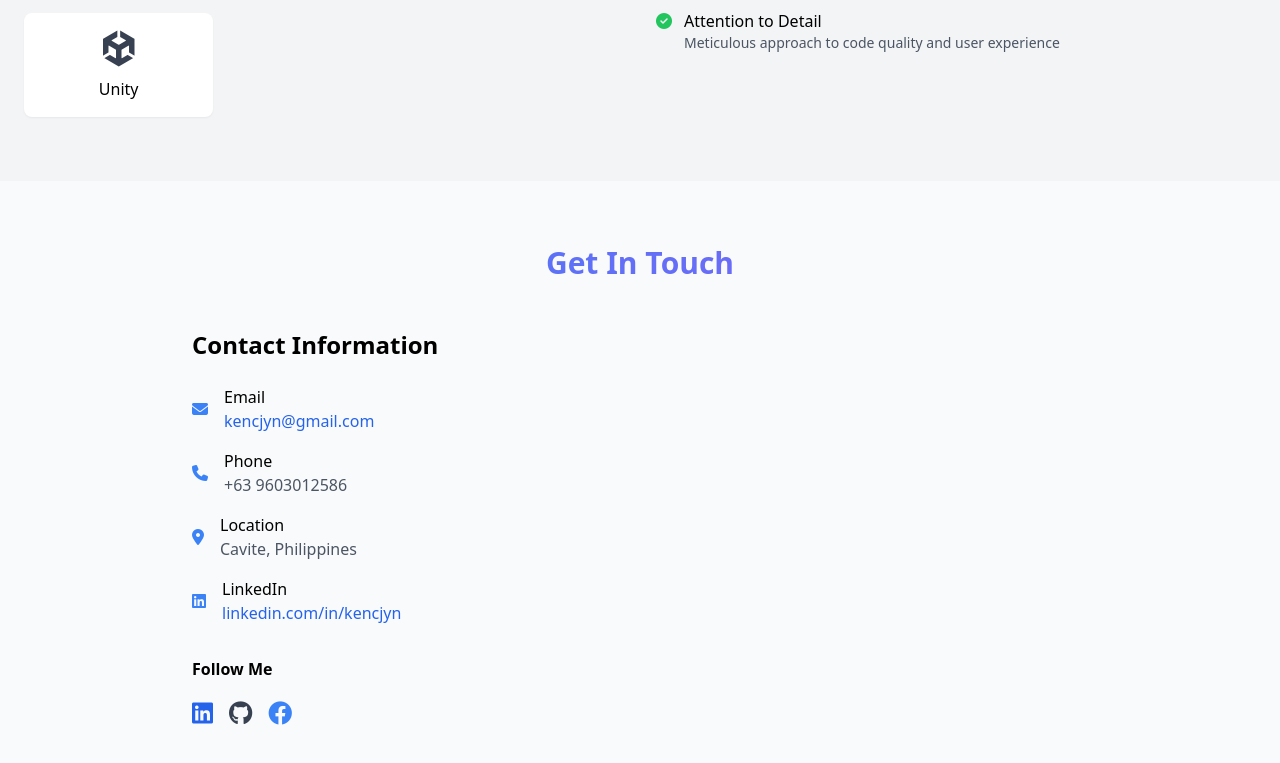
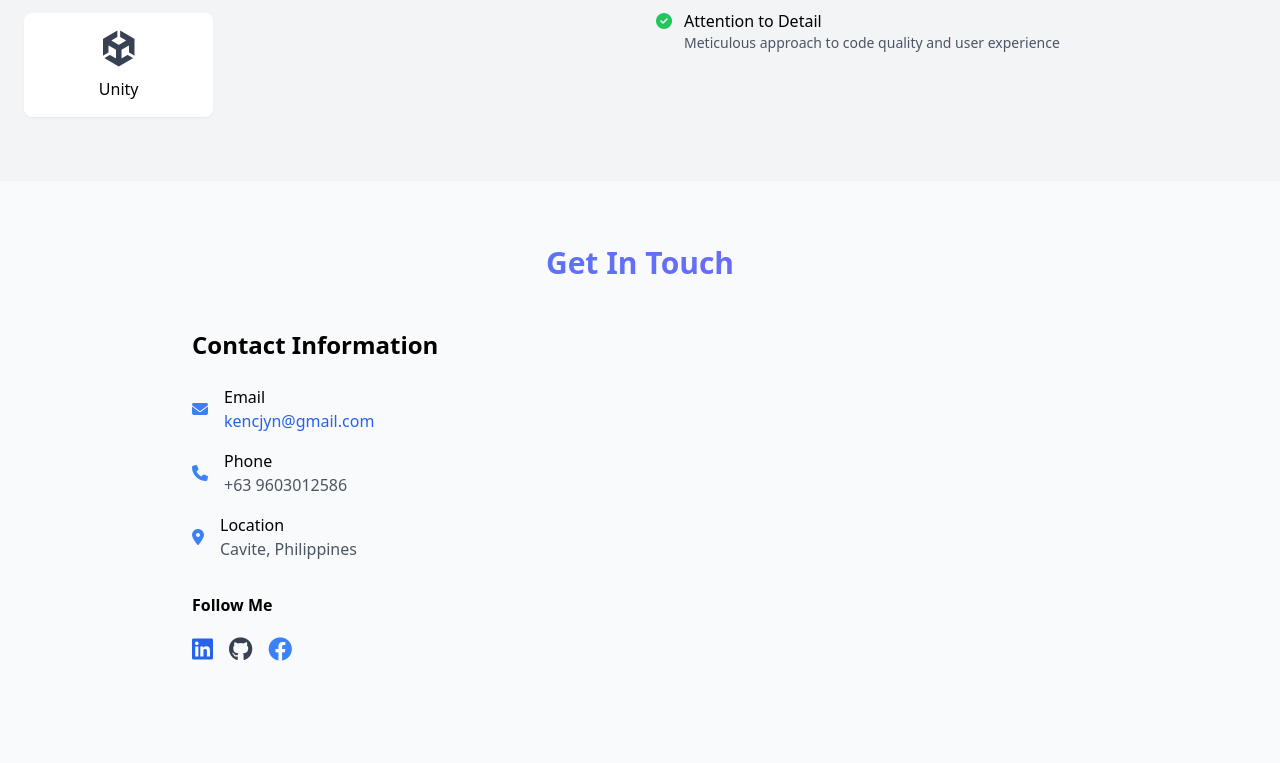
Before and after one commit to kencajayon/ken-cjyn.github.io, a plain HTML site: page index.html in a window 1280 px wide. Shown: the part 2219-2982 px from the top of the page. After the commit the page ends 2948 px from the top, so only its background shows below. Drawn offline with nearby package versions, Linux system fonts and the light colour scheme.

Commit message:
Remove duplicate LinkedIn row from contact section
Co-authored-by: Cursor <cursoragent@cursor.com>

```diff
--- a/index.html
+++ b/index.html
@@ -397,13 +397,6 @@
                                     <p class="text-gray-600">Cavite, Philippines</p>
                                 </div>
                             </div>
-                            <div class="flex items-center">
-                                <i class="fab fa-linkedin text-blue-500 mr-4"></i>
-                                <div>
-                                    <p class="font-medium">LinkedIn</p>
-                                    <a href="https://www.linkedin.com/in/kencjyn" target="_blank" rel="noopener noreferrer" class="text-blue-600 hover:underline">linkedin.com/in/kencjyn</a>
-                                </div>
-                            </div>
                         </div>
                         <div class="mt-8">
                             <h4 class="font-semibold mb-4">Follow Me</h4>
```
